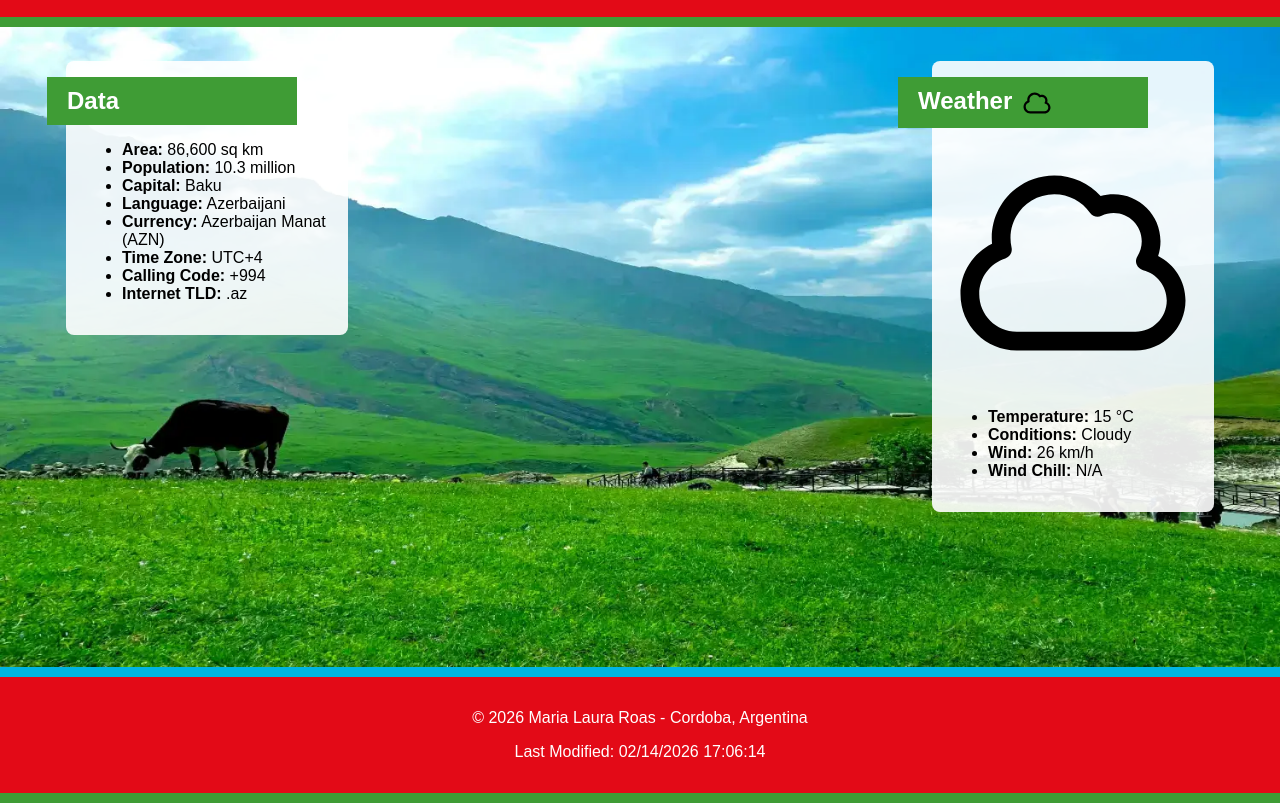
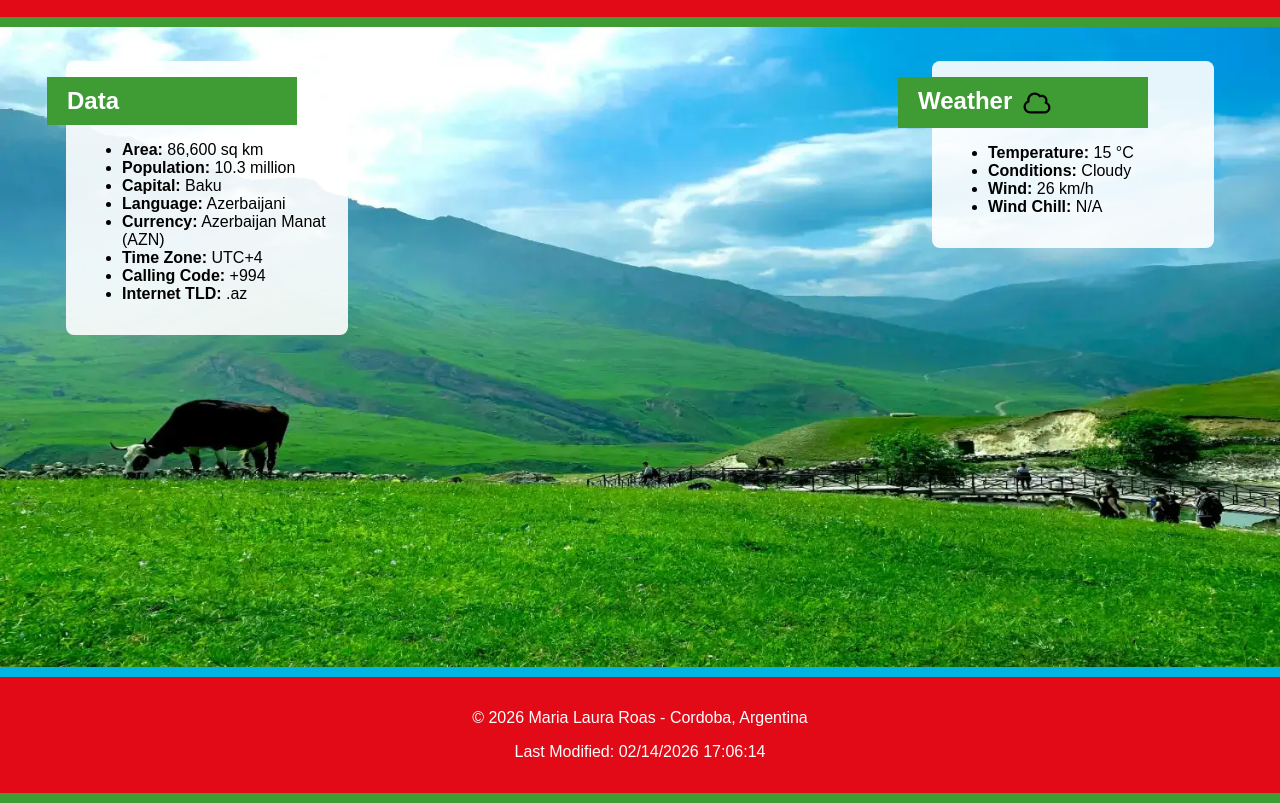
Before and after one commit to roasmarialaura/wdd131, a plain HTML site: page place.html in a window 1280 px wide. Shown: the part 105-908 px from the top of the page. Drawn offline with Linux system fonts and the light colour scheme.

Commit message:
Country page complete

```diff
--- a/place.html
+++ b/place.html
@@ -30,7 +30,6 @@
         </section>
         <section class="weather">
             <h2>Weather</h2>
-            <img src="images/weather.svg" alt="Cloudy Weather icon" class="weather-icon">
             <ul id="weatherList"></ul>
         </section>
     </main>
```
